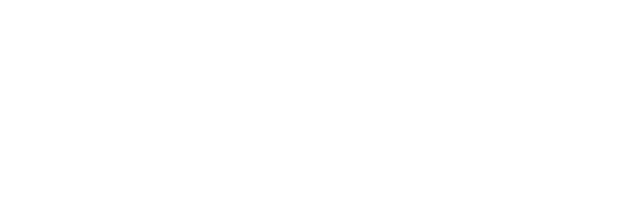
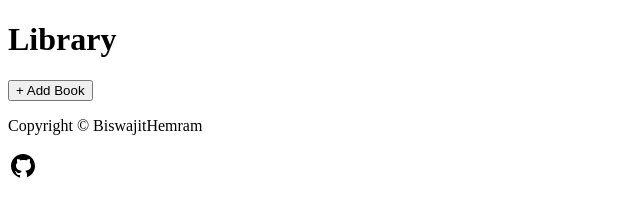
Before and after one commit to BiswajitHemram/library, a plain HTML site: page index.html in a window 1280 px wide. Shown: the whole page, without its empty margins (0-640 px from the left). Drawn offline with Linux system fonts and the light colour scheme.

Commit message:
add header and footer is done. only main left

```diff
--- a/index.html
+++ b/index.html
@@ -7,6 +7,20 @@
     <link rel="stylesheet" href="style.css">
 </head>
 <body>
+    <!-- header including title of project -->
+    <header>
+        <h1>Library</h1>
+    </header>
+    <!-- card of books will show and add here -->
+    <main>
+        <!-- a button to add book -->
+        <button id="addBook">+ Add Book</button>
+        <!-- footer author details -->
+    </main>
+    <footer>
+        <p id="footerPara">Copyright © <span id="copyrightDate"></span> BiswajitHemram</p>
+        <svg xmlns="http://www.w3.org/2000/svg"  viewBox="0 0 30 30" width="30px" height="30px">    <path d="M15,3C8.373,3,3,8.373,3,15c0,5.623,3.872,10.328,9.092,11.63C12.036,26.468,12,26.28,12,26.047v-2.051 c-0.487,0-1.303,0-1.508,0c-0.821,0-1.551-0.353-1.905-1.009c-0.393-0.729-0.461-1.844-1.435-2.526 c-0.289-0.227-0.069-0.486,0.264-0.451c0.615,0.174,1.125,0.596,1.605,1.222c0.478,0.627,0.703,0.769,1.596,0.769 c0.433,0,1.081-0.025,1.691-0.121c0.328-0.833,0.895-1.6,1.588-1.962c-3.996-0.411-5.903-2.399-5.903-5.098 c0-1.162,0.495-2.286,1.336-3.233C9.053,10.647,8.706,8.73,9.435,8c1.798,0,2.885,1.166,3.146,1.481C13.477,9.174,14.461,9,15.495,9 c1.036,0,2.024,0.174,2.922,0.483C18.675,9.17,19.763,8,21.565,8c0.732,0.731,0.381,2.656,0.102,3.594 c0.836,0.945,1.328,2.066,1.328,3.226c0,2.697-1.904,4.684-5.894,5.097C18.199,20.49,19,22.1,19,23.313v2.734 c0,0.104-0.023,0.179-0.035,0.268C23.641,24.676,27,20.236,27,15C27,8.373,21.627,3,15,3z"/></svg>
+    </footer>
     <script src="script.js"></script>
 </body>
 </html>
```
